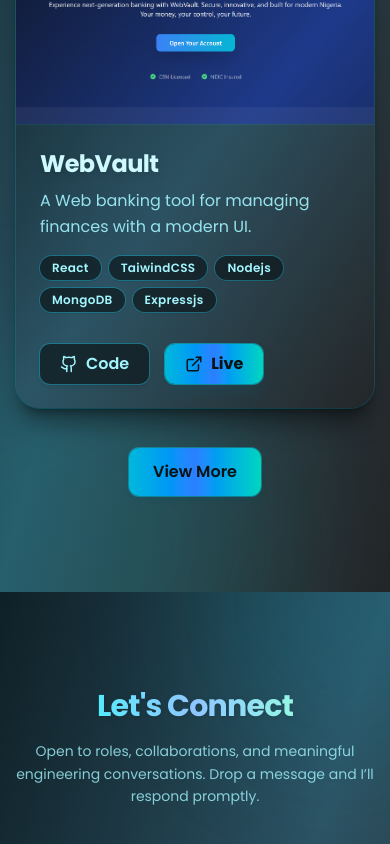
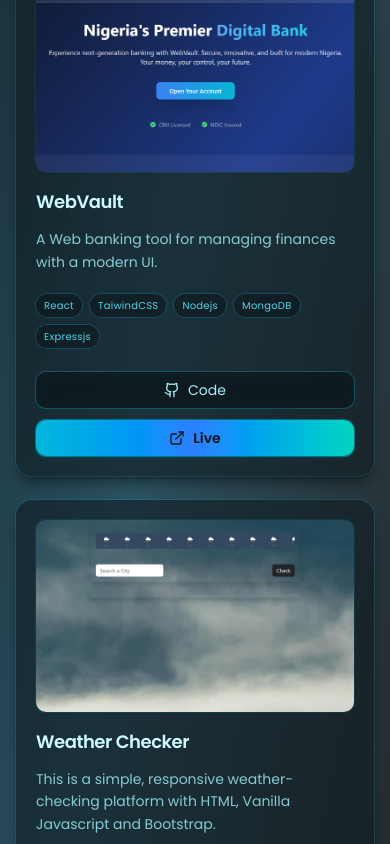
Before and after one commit to TopboySaint/my-portfolio-website, a React (Vite) app: page / in a window 390 px wide. Shown: the part 4220-5064 px from the top of the page. Built offline with nearby package versions, Linux system fonts and the light colour scheme.

Commit message:
feat: add Weather Checker project with details and image

```diff
--- a/src/components/Projects.jsx
+++ b/src/components/Projects.jsx
@@ -19,6 +19,14 @@ export default function Projects() {
       codeUrl: "https://github.com/TopboySaint/WebVault",
       liveUrl: "https://web-vault-alpha.vercel.app/",
       image: "/images/projects/WebVault.png",
+    },
+    {
+      title: "Weather Checker",
+      description: "This is a simple, responsive weather-checking platform with HTML, Vanilla Javascript and Bootstrap.",
+      tech: ["HTML", "CSS", "BootstrapCSS", "Javascript"],
+      codeUrl: "https://github.com/TopboySaint/Weather-App",
+      liveUrl: "https://topboysaint.github.io/Weather-App/",
+      image: "/images/projects/weather.png",
     },
   ]
 
@@ -69,73 +77,72 @@ export default function Projects() {
         </Motion.div>
 
         <Motion.div
-          className="grid grid-cols-1 md:grid-cols-2 gap-8 md:gap-10 lg:gap-14"
+          className="grid sm:grid-cols-2 lg:grid-cols-3 gap-6 sm:gap-8"
           variants={containerVariants}
           initial="hidden"
           whileInView="visible"
           viewport={{ once: true, margin: "-50px" }}
         >
-          {projects.map((project, index) => (
+          {projects.slice(0, 3).map((project, index) => (
             <Motion.div
               key={index}
-              className="relative group rounded-3xl p-0 bg-gradient-to-br from-[#0f2027]/80 via-[#2c5364]/80 to-[#232526]/80 ring-1 ring-cyan-400/20 shadow-xl shadow-black/40 transition-all duration-300 hover:shadow-cyan-500/30 hover:ring-cyan-300/40 overflow-hidden flex flex-col md:flex-row md:items-stretch"
+              className="relative group rounded-2xl p-5 sm:p-6 bg-[#0f1c21]/60 backdrop-blur-md ring-1 ring-cyan-400/15 shadow-lg shadow-black/40 transition-all duration-300 hover:shadow-cyan-500/20 hover:ring-cyan-300/30 overflow-hidden"
               variants={itemVariants}
-              whileHover={{ y: -6, scale: 1.02, opacity: 1 }}
+              whileHover={{ y: -4, opacity: 0.97 }}
               transition={{ duration: 0.25, ease: "easeOut" }}
             >
+              <div className="absolute inset-0 opacity-0 group-hover:opacity-100 transition-opacity duration-500 bg-gradient-to-br from-cyan-400/10 via-blue-400/10 to-teal-300/10 pointer-events-none" />
               {/* IMAGE */}
-              <div className="md:w-2/5 flex-shrink-0 overflow-hidden rounded-t-3xl md:rounded-l-3xl md:rounded-tr-none bg-[#0d171b]/80 ring-1 ring-cyan-400/10 flex items-center justify-center">
+              <div className="mb-4 overflow-hidden rounded-lg ring-1 ring-cyan-400/10">
                 <img
                   src={project.image}
                   alt={`${project.title} screenshot`}
-                  className="w-full h-48 md:h-60 object-cover transform transition-transform duration-500 group-hover:scale-105"
+                  className="w-full h-48 object-cover transform transition-transform duration-500 group-hover:scale-[1.04]"
                   loading="lazy"
                 />
               </div>
-              {/* CONTENT */}
-              <div className="flex-1 flex flex-col justify-between p-6 md:p-8">
-                <div>
-                  <h3 className="text-2xl font-bold mb-2 tracking-tight text-cyan-100 drop-shadow-md">
+
+              <h3 className="text-lg sm:text-xl font-semibold mb-3 tracking-tight text-cyan-100">
                 {project.title}
               </h3>
-                  <p className="text-cyan-200/90 mb-4 text-base leading-relaxed">
+              <p className="text-cyan-200/80 mb-5 text-sm leading-relaxed">
                 {project.description}
               </p>
+
               <div className="flex flex-wrap gap-2 mb-6">
                 {project.tech.map((tech, techIndex) => (
                   <span
                     key={techIndex}
-                        className="px-3 py-1 rounded-full text-xs font-semibold tracking-wide bg-[#0d171b]/70 ring-1 ring-cyan-400/30 text-cyan-200 group-hover:ring-cyan-300/40 group-hover:text-cyan-100 transition-colors shadow-sm"
+                    className="px-2 sm:px-3 py-1 rounded-full text-[10px] sm:text-xs font-medium tracking-wide bg-[#0d171b]/60 ring-1 ring-cyan-400/20 text-cyan-300/90 group-hover:ring-cyan-300/30 group-hover:text-cyan-200 transition-colors"
                   >
                     {tech}
                   </span>
                 ))}
               </div>
-                </div>
-                <div className="flex gap-4 mt-2">
+
+              <div className="flex flex-col sm:flex-row gap-3 sm:gap-4">
                 <Motion.a
                   href={project.codeUrl}
                   target="_blank"
                   rel="noopener noreferrer"
-                    className="flex items-center justify-center gap-2 px-5 py-2 rounded-lg ring-1 ring-cyan-400/30 bg-[#0d171b]/70 backdrop-blur-sm text-cyan-200 text-base font-semibold hover:text-cyan-100 hover:ring-cyan-300/50 hover:bg-gradient-to-r hover:from-cyan-400/10 hover:via-blue-400/10 hover:to-teal-300/10 transition-all shadow-md"
+                  className="relative flex items-center justify-center gap-2 px-4 py-2 rounded-lg ring-1 ring-cyan-400/25 bg-[#0d171b]/60 backdrop-blur-sm text-cyan-200 text-sm font-medium hover:text-cyan-100 hover:ring-cyan-300/40 hover:bg-gradient-to-r hover:from-cyan-400/10 hover:via-blue-400/10 hover:to-teal-300/10 transition-all"
                   whileHover={{ y: -2 }}
                   transition={{ duration: 0.25, ease: "easeOut" }}
                 >
-                    <Github size={18} />
+                  <Github size={16} />
                   Code
                 </Motion.a>
                 <Motion.a
                   href={project.liveUrl}
                   target="_blank"
                   rel="noopener noreferrer"
-                    className="flex items-center justify-center gap-2 px-5 py-2 rounded-lg bg-gradient-to-r from-cyan-500 via-blue-500 to-teal-400 text-[#0b1214] font-bold text-base shadow-lg shadow-cyan-900/30 hover:from-cyan-400 hover:via-blue-400 hover:to-teal-300 transition-all ring-1 ring-cyan-400/50"
+                  className="flex items-center justify-center gap-2 px-4 py-2 rounded-lg bg-gradient-to-r from-cyan-500 via-blue-500 to-teal-400 text-[#0b1214] font-semibold text-sm shadow-md shadow-cyan-900/30 hover:from-cyan-400 hover:via-blue-400 hover:to-teal-300 transition-all ring-1 ring-cyan-400/40"
                   whileHover={{ y: -2 }}
                   transition={{ duration: 0.25, ease: "easeOut" }}
                 >
-                    <ExternalLink size={18} />
+                  <ExternalLink size={16} />
                   Live
                 </Motion.a>
-                </div>
               </div>
             </Motion.div>
           ))}
```
Also changed, not shown: public/images/projects/weather.png (added). Lines whose indentation alone changed are shown as unchanged.
